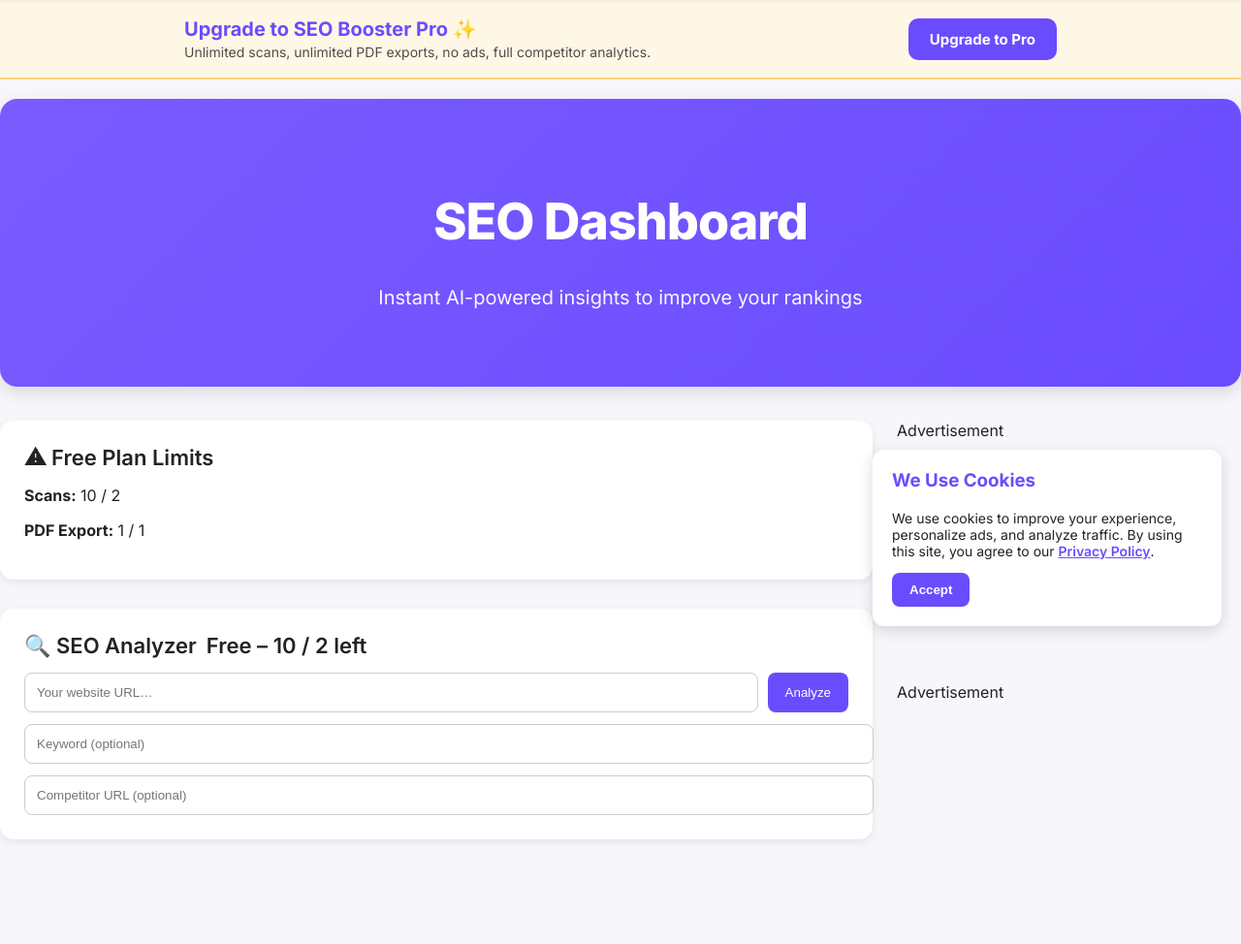
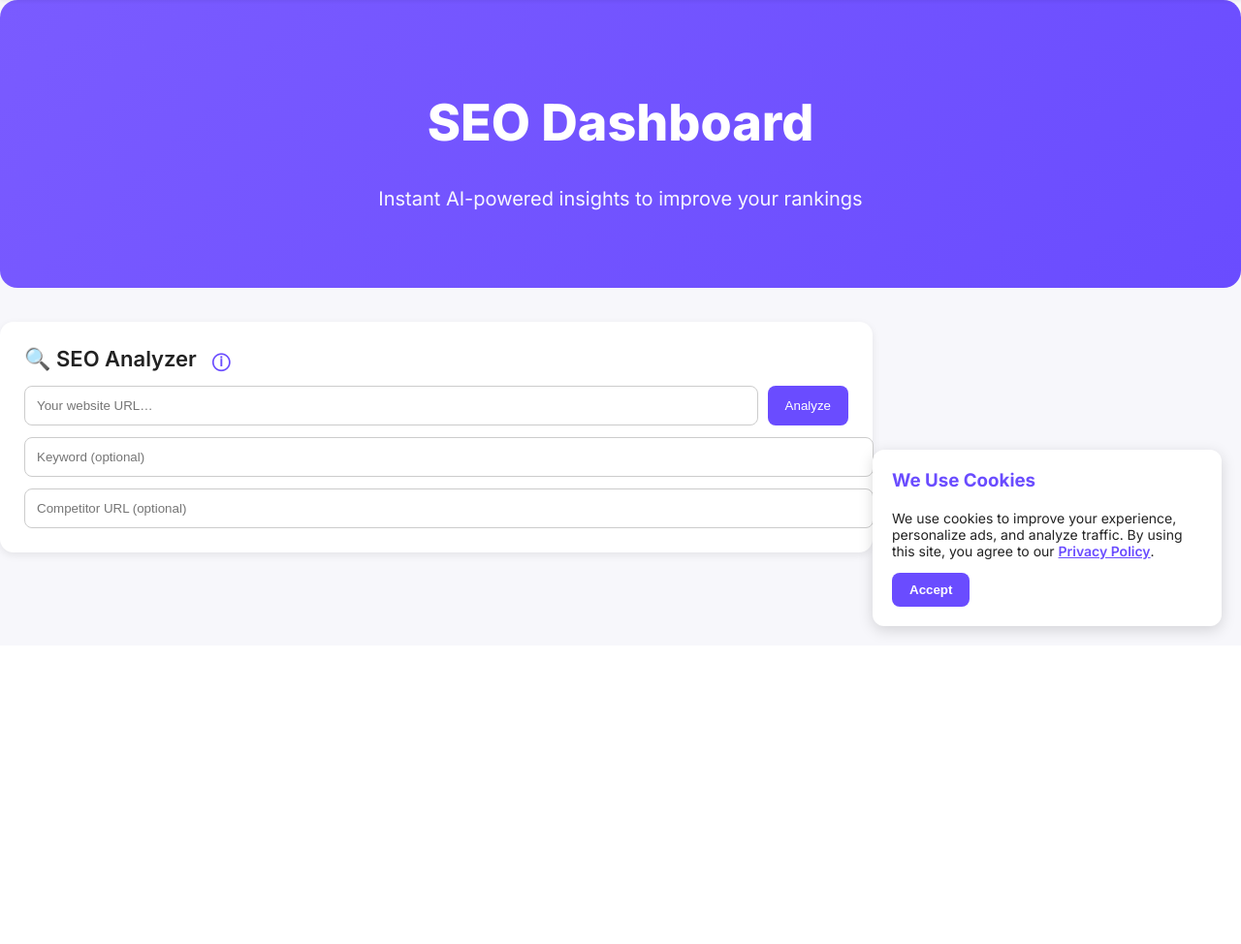
Before and after one commit to Jaycee21303/seo_booster_pro, a Flask app: page /dashboard in a window 1280 px wide; the page is wider, and only the part inside the window is pictured. Shown: the part 134-1108 px from the top of that part at 97% size. After the commit the page ends 792 px from the top of that part, so only its background shows below. Run offline with Flask 3, Linux system fonts and the light colour scheme; the visitor is signed in with stand-in values (Sample User, id 1); a database or web service that is not in the repository returns one stand-in record (values such as "Sample title"); some libraries are stand-ins or nearby versions.

Commit message:
Update dashboard.html

```diff
--- a/templates/dashboard.html
+++ b/templates/dashboard.html
@@ -34,45 +33,6 @@ body {
 .nav-links a:hover { color: #6A4CFF; }
 
 /* =========================================================
-   UPGRADE BANNER
-========================================================= */
-.upgrade-banner {
-    width: 100%;
-    background: #fff7e6;
-    border-bottom: 2px solid #ffd27f;
-    padding: 18px 0;
-    margin-bottom: 20px;
-}
-.upgrade-banner-inner {
-    max-width: 900px;
-    margin: auto;
-    display: flex;
-    justify-content: space-between;
-    align-items: center;
-}
-.upgrade-banner h3 {
-    margin: 0;
-    font-size: 20px;
-    color: #6A4CFF;
-    font-weight: 700;
-}
-.upgrade-banner p {
-    margin: 3px 0 0 0;
-    font-size: 14px;
-    opacity: 0.8;
-}
-.upgrade-btn {
-    background: #6A4CFF;
-    color: white;
-    padding: 12px 22px;
-    border-radius: 10px;
-    font-weight: 700;
-    font-size: 15px;
-    text-decoration: none;
-    white-space: nowrap;
-}
-
-/* =========================================================
    HERO
 ========================================================= */
 .dashboard-hero {
@@ -82,17 +42,9 @@ body {
     text-align: center;
     margin-bottom: 35px;
     color: white;
-    box-shadow: 0 6px 18px rgba(0,0,0,0.12);
 }
-.dash-title {
-    font-size: 52px;
-    font-weight: 800;
-    letter-spacing: -1px;
-}
-.dash-subtitle {
-    font-size: 20px;
-    opacity: 0.95;
-}
+.dash-title { font-size: 52px; font-weight: 800; }
+.dash-subtitle { font-size: 20px; opacity: 0.95; }
 
 /* =========================================================
    PAGE WRAPPER
@@ -107,15 +59,6 @@ body {
     width: 100%;
     max-width: 900px;
 }
-.sidebar-ads {
-    width: 320px;
-    position: sticky;
-    top: 110px;
-}
-
-/* =========================================================
-   CARDS
-========================================================= */
 .card {
     background: white;
     border-radius: 14px;
@@ -132,10 +75,77 @@ body {
     gap: 10px;
 }
 
-/* =========================================================
-   MODERN AUDIT + TIPS
-========================================================= */
+/* INFO ICONS */
+.info-icon {
+    font-size: 18px;
+    color: #6A4CFF;
+    cursor: pointer;
+    margin-left: 6px;
+}
+.info-icon:hover { opacity: 0.7; }
 
+/* TOOLTIP */
+.tooltip-box {
+    visibility: hidden;
+    opacity: 0;
+    position: absolute;
+    background: #ffffff;
+    color: #333;
+    border: 1px solid #ddd;
+    padding: 8px 12px;
+    font-size: 13px;
+    border-radius: 6px;
+    box-shadow: 0 3px 10px rgba(0,0,0,0.1);
+    transition: opacity 0.2s ease;
+    transform: translateY(-5px);
+    z-index: 30;
+}
+.info-wrap:hover .tooltip-box {
+    visibility: visible;
+    opacity: 1;
+}
+
+/* MODAL */
+.info-modal-bg {
+    display: none;
+    position: fixed;
+    top: 0; left: 0;
+    width: 100%; height: 100%;
+    background: rgba(0,0,0,0.55);
+    justify-content: center;
+    align-items: center;
+    z-index: 99999;
+}
+.info-modal {
+    background: white;
+    width: 90%;
+    max-width: 420px;
+    padding: 25px;
+    border-radius: 14px;
+    box-shadow: 0 6px 30px rgba(0,0,0,0.2);
+}
+.info-modal h3 {
+    font-size: 20px;
+    margin-top: 0;
+    color: #6A4CFF;
+}
+.info-modal p {
+    font-size: 14px;
+    line-height: 1.55;
+}
+.modal-close {
+    margin-top: 18px;
+    background: #6A4CFF;
+    color: white;
+    border: none;
+    padding: 10px 16px;
+    border-radius: 8px;
+    cursor: pointer;
+    width: 100%;
+    font-weight: 600;
+}
+
+/* Modern Audit + Tips Boxes */
 .audit-box-modern {
     background: #fafaff;
     border: 1px solid #e5e2ff;
@@ -243,18 +225,6 @@ body {
     </div>
 </div>
 
-{% if not subscribed %}
-<div class="upgrade-banner">
-    <div class="upgrade-banner-inner">
-        <div>
-            <h3>Upgrade to SEO Booster Pro ✨</h3>
-            <p>Unlimited scans, unlimited PDF exports, no ads, full competitor analytics.</p>
-        </div>
-        <a href="/pricing" class="upgrade-btn">Upgrade to Pro</a>
-    </div>
-</div>
-{% endif %}
-
 <div class="dashboard-hero">
     <h1 class="dash-title">SEO Dashboard</h1>
     <p class="dash-subtitle">Instant AI-powered insights to improve your rankings</p>
@@ -263,23 +233,14 @@ body {
 <div class="page-wrapper">
     <div class="dashboard-container">
 
-        {% if not subscribed %}
-        <div class="card">
-            <div class="section-title">⚠ Free Plan Limits</div>
-            <p><strong>Scans:</strong> {{ 2 - user.scans_used if 2 - user.scans_used > 0 else 0 }} / 2</p>
-            <p><strong>PDF Export:</strong> {{ pdf_left }} / 1</p>
-        </div>
-        {% endif %}
-
         <!-- Analyzer -->
         <div class="card">
             <div class="section-title">
                 🔍 SEO Analyzer
-                {% if subscribed %}
-                    <span class="badge-pro">⭐ PRO – Unlimited Scans</span>
-                {% else %}
-                    <span class="badge-free">Free – {{ scans_left }} / 2 left</span>
-                {% endif %}
+                <span class="info-wrap">
+                    <span class="info-icon" onclick="openInfo('Analyzer','Enter a page URL. We scan the content, structure, and technical setup to find easy improvements.')">ⓘ</span>
+                    <div class="tooltip-box">What this tool does</div>
+                </span>
             </div>
 
             <div style="display:flex; gap:10px; margin-bottom:12px;">
@@ -291,124 +252,128 @@ body {
             <input id="compInput" type="url" placeholder="Competitor URL (optional)" style="width:100%;padding:12px;border:1px solid #ccc;border-radius:8px;">
         </div>
 
-        <button id="pdfBtn"
-            style="margin-top:12px;background:#2D8CFF;color:white;padding:12px 18px;border-radius:8px;border:none;display:none;">
-            Download PDF Report
-        </button>
+        <button id="pdfBtn" style="margin-top:12px;background:#2D8CFF;color:white;padding:12px 18px;border-radius:8px;border:none;display:none;">Download PDF Report</button>
 
         <!-- RESULTS -->
         <div id="resultsArea" style="display:none;">
 
             <!-- SCORES -->
-            <div class="top-score-container">
+            <div class="card">
+                <div class="section-title">
+                    📈 Your Site Score
+                    <span class="info-wrap">
+                        <span class="info-icon" onclick="openInfo('Your Score','This is your overall SEO score. A higher number means your page is easier for Google to understand and rank.')">ⓘ</span>
+                        <div class="tooltip-box">What this means</div>
+                    </span>
+                </div>
 
-                <!-- Your Score -->
-                <div class="top-score-box">
-                    <div class="card">
-                        <div class="section-title">📈 Your Site Score</div>
-                        <div class="score-wrapper">
-                            <div id="scoreCircle" class="score-circle">
-                                <div id="scoreInner" class="score-circle-inner">0</div>
-                            </div>
-                        </div>
+                <div class="score-wrapper">
+                    <div id="scoreCircle" class="score-circle">
+                        <div id="scoreInner" class="score-circle-inner">0</div>
                     </div>
                 </div>
-
-                <!-- Competitor Score -->
-                <div class="top-score-box">
-                    <div id="compScoreCard" class="card" style="display:none;">
-                        <div class="section-title">🏆 Competitor Score</div>
-                        <div class="score-wrapper">
-                            <div id="compScoreCircle" class="comp-score-circle">
-                                <div id="compScoreInner" class="comp-score-inner">0</div>
-                            </div>
-                        </div>
-                    </div>
-                </div>
-
             </div>
 
-            <!-- Breakdown -->
+            <!-- BREAKDOWN -->
             <div class="card">
                 <div class="section-title">📊 Detailed Breakdown</div>
 
-                <div class="progress-label">Content Quality</div>
+                <!-- Content Quality -->
+                <div class="progress-label">
+                    Content Quality
+                    <span class="info-wrap">
+                        <span class="info-icon" onclick="openInfo('Content Quality','This checks if your page has enough helpful text. More useful writing usually means a higher score.')">ⓘ</span>
+                        <div class="tooltip-box">Based on your writing</div>
+                    </span>
+                </div>
                 <div class="progress-bar"><div id="pb-content" class="progress-fill"></div></div>
 
-                <div class="progress-label">Keyword Relevance</div>
+                <!-- Keyword -->
+                <div class="progress-label">
+                    Keyword Relevance
+                    <span class="info-wrap">
+                        <span class="info-icon" onclick="openInfo('Keyword Relevance','Shows how well your page matches the keyword you entered. Try adding the word naturally in the title and first paragraph.')">ⓘ</span>
+                        <div class="tooltip-box">Keyword match</div>
+                    </span>
+                </div>
                 <div class="progress-bar"><div id="pb-keyword" class="progress-fill"></div></div>
 
-                <div class="progress-label">Technical Health</div>
+                <!-- Technical -->
+                <div class="progress-label">
+                    Technical Health
+                    <span class="info-wrap">
+                        <span class="info-icon" onclick="openInfo('Technical Health','Checks page structure like titles, meta tags, mobile setup, and image alt text. Easy fixes boost this fast.')">ⓘ</span>
+                        <div class="tooltip-box">Technical items</div>
+                    </span>
+                </div>
                 <div class="progress-bar"><div id="pb-tech" class="progress-fill"></div></div>
 
-                <div class="progress-label">On-Page Structure</div>
+                <!-- On Page -->
+                <div class="progress-label">
+                    On-Page Structure
+                    <span class="info-wrap">
+                        <span class="info-icon" onclick="openInfo('On-Page Structure','Looks at headings (H1, H2, H3). Clear structure helps both users and Google understand your content.')">ⓘ</span>
+                        <div class="tooltip-box">Headings & layout</div>
+                    </span>
+                </div>
                 <div class="progress-bar"><div id="pb-onpage" class="progress-fill"></div></div>
 
-                <div class="progress-label">Link Health</div>
+                <!-- Links -->
+                <div class="progress-label">
+                    Link Health
+                    <span class="info-wrap">
+                        <span class="info-icon" onclick="openInfo('Link Health','Checks if your page has broken links. Fixing these gives quick SEO improvement.')">ⓘ</span>
+                        <div class="tooltip-box">Broken links</div>
+                    </span>
+                </div>
                 <div class="progress-bar"><div id="pb-links" class="progress-fill"></div></div>
             </div>
 
-            <!-- AUDIT -->
+            <!-- MODERN AUDIT -->
             <div class="card">
-                <div class="section-title">🧹 Site Audit</div>
+                <div class="section-title">
+                    🧹 Site Audit
+                    <span class="info-wrap">
+                        <span class="info-icon" onclick="openInfo('Site Audit','Shows all the simple findings we picked up from your page. Fixing these improves SEO over time.')">ⓘ</span>
+                        <div class="tooltip-box">Full findings</div>
+                    </span>
+                </div>
                 <div class="audit-box-modern" id="auditBox"></div>
             </div>
 
-            <!-- TIPS -->
+            <!-- MODERN TIPS -->
             <div class="card">
-                <div class="section-title">💡 Optimization Tips</div>
+                <div class="section-title">
+                    💡 Optimization Tips
+                    <span class="info-wrap">
+                        <span class="info-icon" onclick="openInfo('Optimization Tips','Easy, beginner-friendly ideas to improve your score. These are the fastest changes you can make.')">ⓘ</span>
+                        <div class="tooltip-box">Helpful ideas</div>
+                    </span>
+                </div>
                 <div class="tips-modern">
                     <ul id="tipsBox"></ul>
                 </div>
             </div>
 
-            <!-- Competitor Section -->
-            <div id="compSection" class="card">
-                <div class="section-title">🏁 Your Site vs Competitor</div>
+        </div> <!-- end results -->
 
-                <h3>📘 Summary</h3>
-                <div id="compSummary" class="comp-text"></div>
-
-                <h3>📈 Competitor Advantages</h3>
-                <div id="compAdv" class="comp-text"></div>
-
-                <h3>🛠 Your Advantages</h3>
-                <div id="compDisadv" class="comp-text"></div>
-            </div>
-
-        </div>
-    </div>
-
-    {% if not subscribed %}
-    <div class="sidebar-ads">
-        <div class="ad-box">
-            <div class="ad-label">Advertisement</div>
-            <ins class="adsbygoogle"
-                 style="display:block;height:250px"
-                 data-ad-client="ca-pub-1967195027765056"
-                 data-ad-slot="TOP_AD_SLOT"></ins>
-        </div>
-
-        <div class="ad-box">
-            <div class="ad-label">Advertisement</div>
-            <ins class="adsbygoogle"
-                 style="display:block;height:250px"
-                 data-ad-client="ca-pub-1967195027765056"
-                 data-ad-slot="BOTTOM_AD_SLOT"></ins>
-        </div>
-
-        <script>
-            (adsbygoogle = window.adsbygoogle || []).push({});
-            (adsbygoogle = window.adsbygoogle || []).push({});
-        </script>
-    </div>
-    {% endif %}
+    </div> <!-- dashboard container -->
 </div>
 
-<!-- JS -->
+<!-- =========================================================
+   JAVASCRIPT
+========================================================= -->
 <script>
+function openInfo(title, text) {
+    document.getElementById("modalTitle").innerText = title;
+    document.getElementById("modalText").innerText = text;
+    document.getElementById("modalBG").style.display = "flex";
+}
+function closeModal() {
+    document.getElementById("modalBG").style.display = "none";
+}
+
 document.getElementById("analyzeBtn").onclick = async function () {
-
     let url = document.getElementById("urlInput").value.trim();
     if (!url) return alert("Enter a valid URL.");
 
@@ -433,13 +398,12 @@ document.getElementById("analyzeBtn").onclick = async function () {
     btn.disabled = false;
 
     if (data.error === "limit") {
-        alert("You’ve reached your free scan limit. Upgrade to Pro.");
+        alert("You've reached your free scan limit. Upgrade to Pro.");
         return;
     }
 
     document.getElementById("resultsArea").style.display = "block";
 
-    /* SCORE */
     let finalScore = data.score;
     let inner = document.getElementById("scoreInner");
     let circle = document.getElementById("scoreCircle");
@@ -482,25 +444,11 @@ document.getElementById("analyzeBtn").onclick = async function () {
     });
     document.getElementById("tipsBox").innerHTML = tipsHTML;
 
-    /* COMPETITOR */
-    if (!competitor || !data.competitor_data) {
-        document.getElementById("compSection").style.display = "none";
-        return;
-    }
-
-    let c = data.competitor_data;
-
-    document.getElementById("compSection").style.display = "block";
-    document.getElementById("compSummary").innerText = data.competitor_summary;
-    document.getElementById("compAdv").innerText = data.competitor_advantages;
-    document.getElementById("compDisadv").innerText = data.competitor_disadvantages;
-
-    /* PDF */
     document.getElementById("pdfBtn").style.display = "block";
     document.getElementById("pdfBtn").onclick = function () {
-        window.location.href = `/pdf?url=${encodeURIComponent(url)}&keyword=${encodeURIComponent(keyword)}&competitor=${encodeURIComponent(competitor)}`;
+        window.location.href =
+            `/pdf?url=${encodeURIComponent(url)}&keyword=${encodeURIComponent(keyword)}&competitor=${encodeURIComponent(competitor)}`;
     };
-
 };
 </script>
 
```
Also changed, not shown: other parts of templates/dashboard.html (+30 -61 lines).
